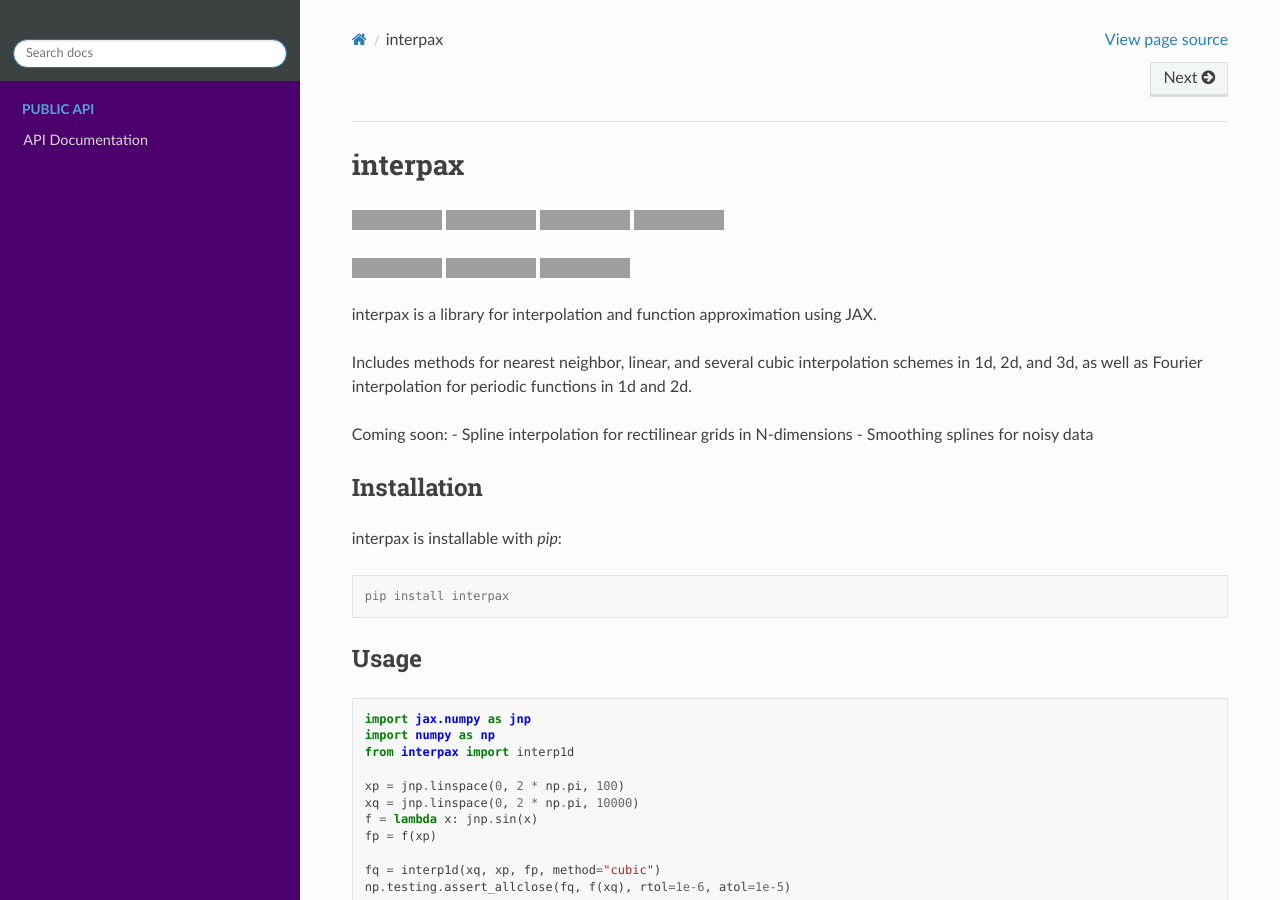
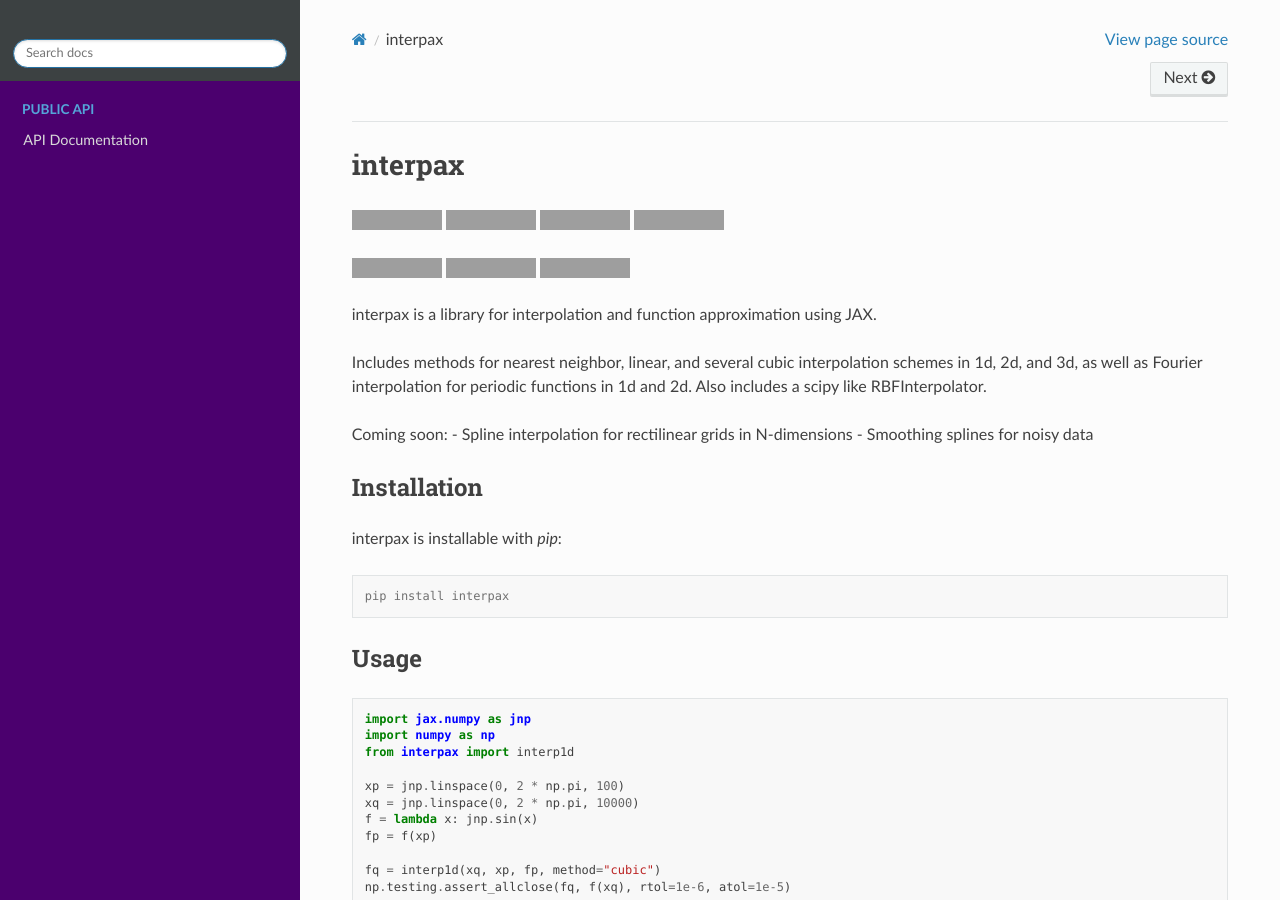
Before and after one commit to f0uriest/interpax, a Sphinx documentation site: the page built from docs/index.rst, in a window 1280 px wide and 900 px high, cut to the strip 0-900 px from the top of the window. Built offline with Sphinx 7.4.7 and the Read the Docs theme 3.1.0, drawn with Linux system fonts in a browser that asks for light colours; grey boxes are pictures that could not be loaded.

Commit message:
Add RBFInterpolator to documentation

```diff
--- a/README.rst
+++ b/README.rst
@@ -10,7 +10,7 @@
 
 Includes methods for nearest neighbor, linear, and several cubic interpolation schemes
 in 1d, 2d, and 3d, as well as Fourier interpolation for periodic functions in
-1d and 2d.
+1d and 2d. Also includes a scipy like RBFInterpolator.
 
 Coming soon:
 - Spline interpolation for rectilinear grids in N-dimensions
--- a/docs/api.rst
+++ b/docs/api.rst
@@ -31,6 +31,7 @@
     interpax.CubicSpline
     interpax.PchipInterpolator
     interpax.PPoly
+    interpax.RBFInterpolator
 
 
 Functional interface for 1D, 2D, 3D interpolation
```
